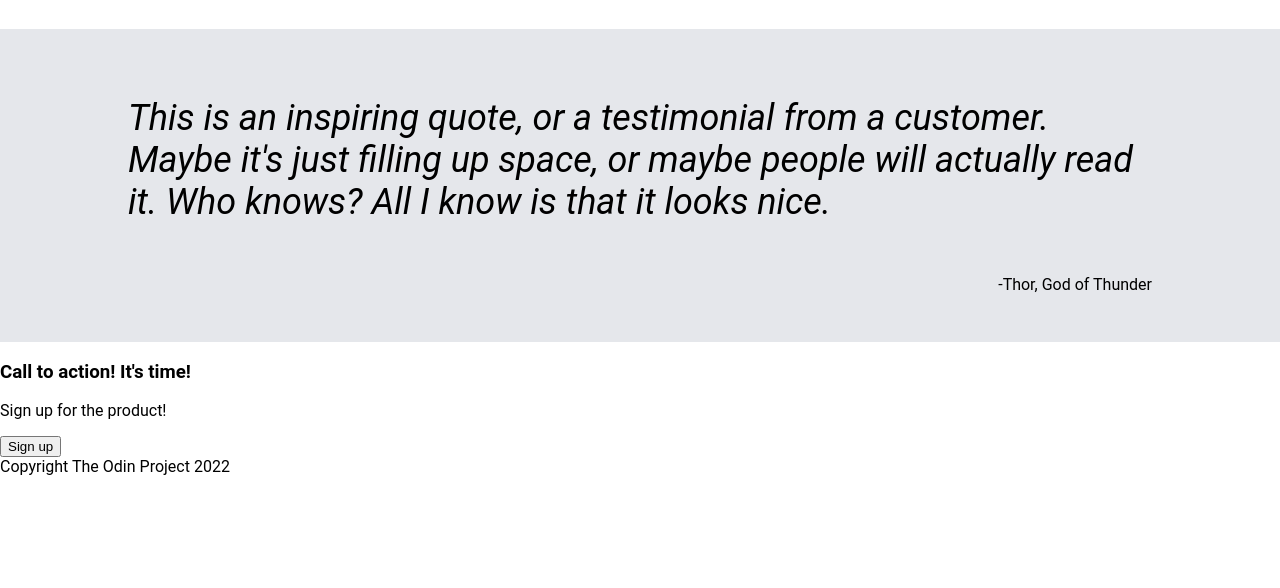
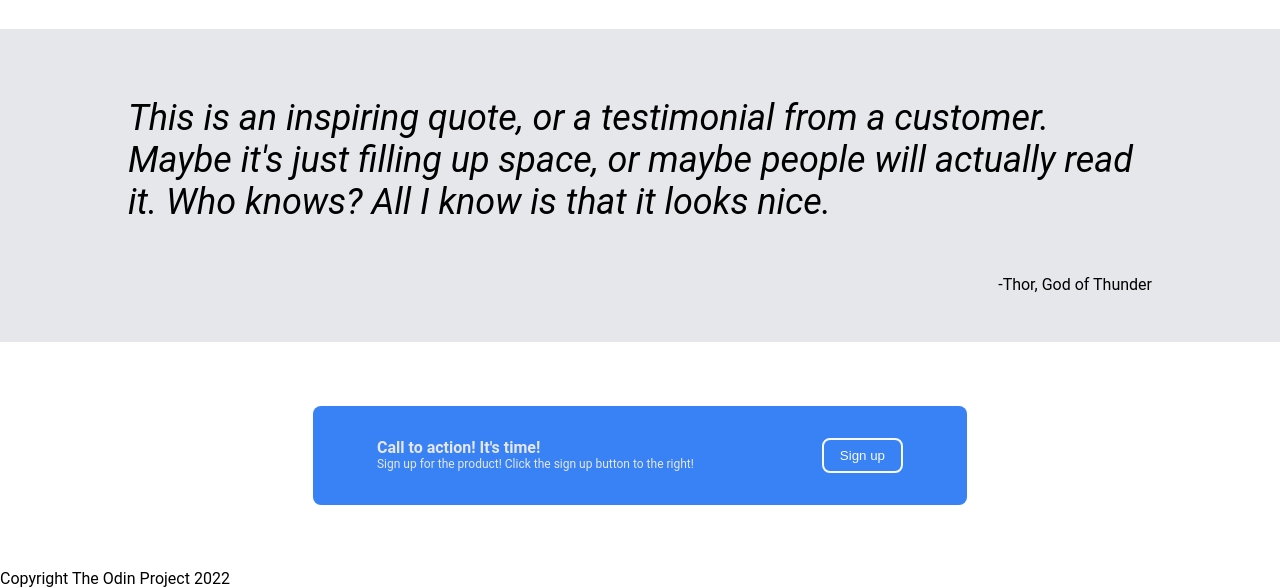
Before and after one commit to jor-eldevera/odin-landing-page, a plain HTML site: page index.html in a window 1280 px wide. Shown: the part 638-1226 px from the top of the page. Before the commit the page ends 1114 px from the top, so only its background shows below. Drawn offline with Linux system fonts and the light colour scheme.

Commit message:
Add styles for section 4

```diff
--- a/index.html
+++ b/index.html
@@ -60,9 +60,13 @@
     </div>
 
     <div class="section-4">
-        <h3>Call to action! It's time!</h3>
-        <p>Sign up for the product!</p>
-        <button>Sign up</button>
+        <div class="section-4-container">
+            <div>
+                <div class="section-4-header"><strong>Call to action! It's time!</strong> </div>
+                <p class="section-4-subtext">Sign up for the product! Click the sign up button to the right!</p>
+            </div>
+            <button>Sign up</button>
+        </div>
     </div>
 
     <footer>
--- a/styles.css
+++ b/styles.css
@@ -128,3 +128,39 @@ header p {
 .section-3-quote {
     align-self: flex-end;
 }
+
+/* SECTION 4 */
+
+.section-4 {
+    display: flex;
+    justify-content: center;
+    align-items: center;
+    padding: 64px 64px;
+}
+
+.section-4-container {
+    background-color: #3882F6;
+    display: flex;
+    justify-content: space-between;
+    padding: 32px 64px;
+    border-radius: 8px;
+    color: #E5E7EB;
+}
+
+.section-4-header {
+    font-weight: 500;
+}
+
+.section-4-subtext {
+    margin: 0px;
+    font-size: 12px;
+}
+
+.section-4-container button {
+    margin-left: 128px;
+    padding: 8px 16px;
+    background-color: #3882F6;
+    border: 2px solid #F9FAF8;
+    border-radius: 8px;
+    color: #F9FAF8;
+}
```
